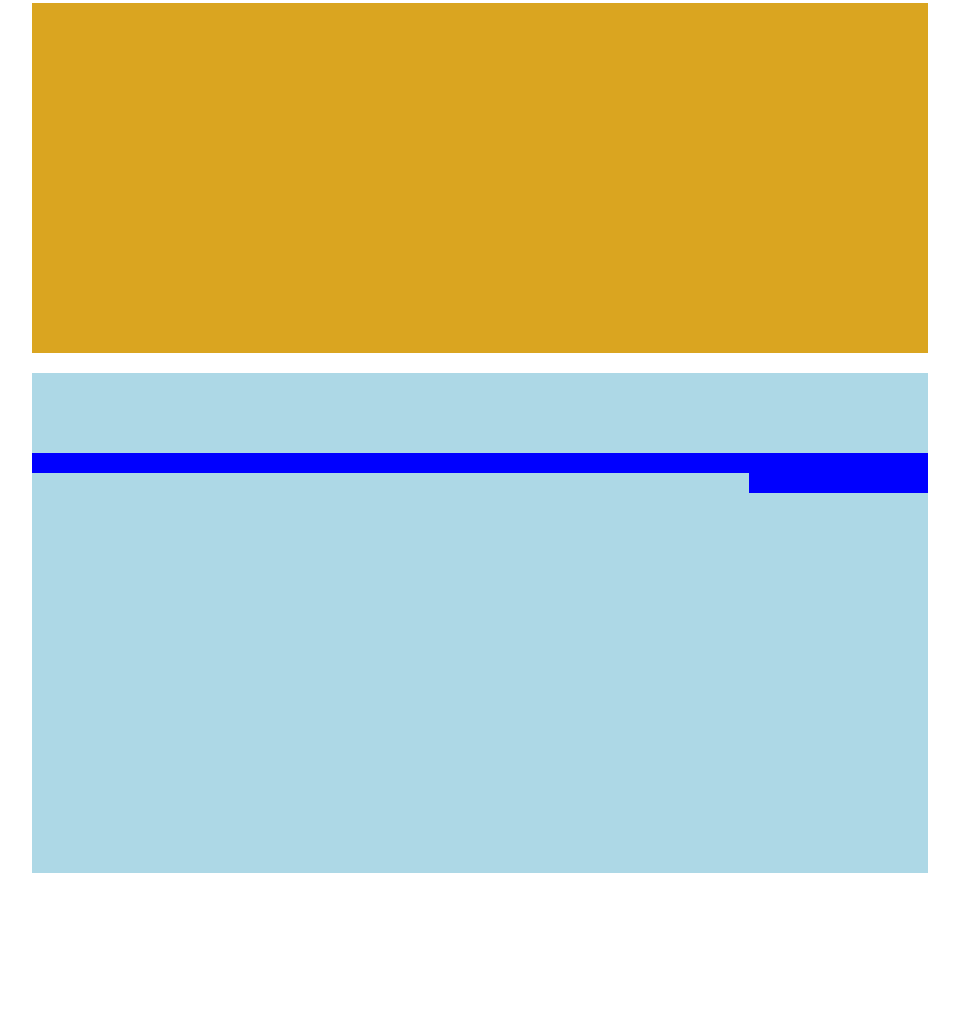
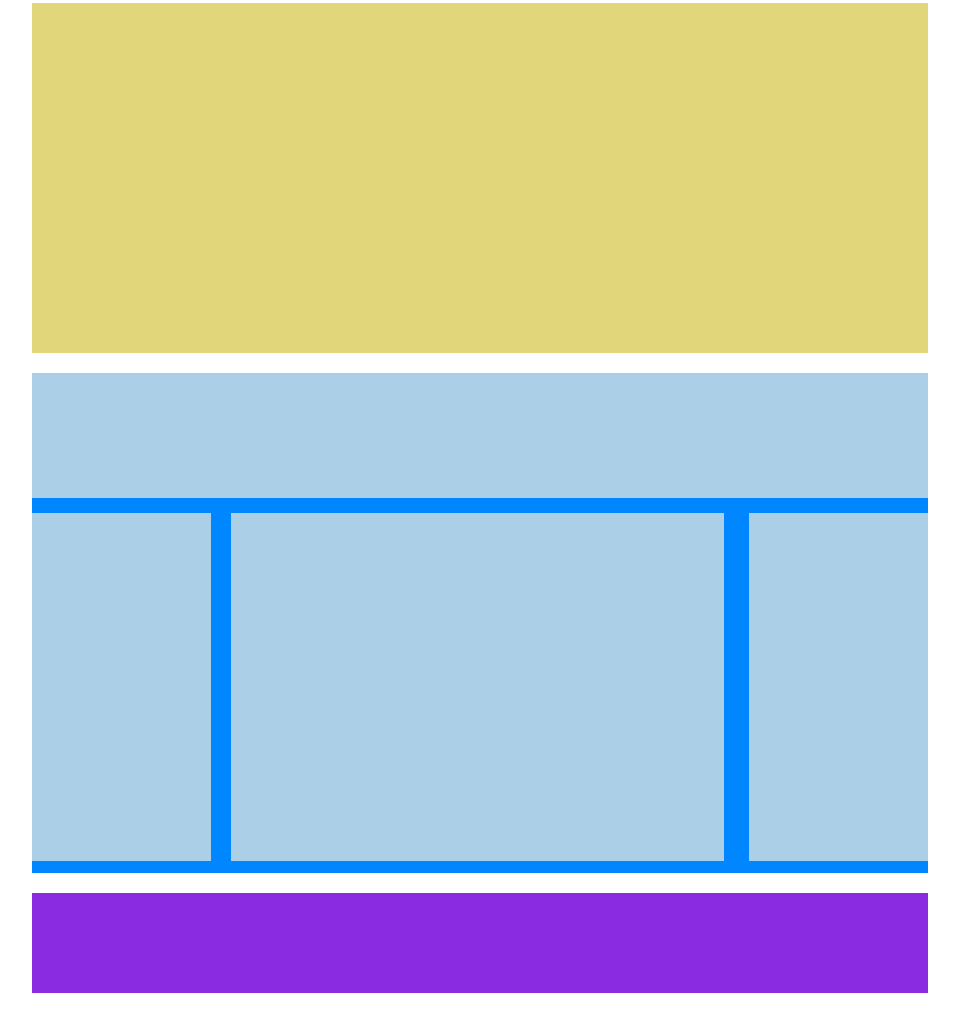
Before and after one commit to SimonePavone97/htmlcss-struttura-wp, a plain HTML site: page index.html in a window 1280 px wide. Shown: the part 137-1150 px from the top of the page, without its empty margins (160-1119 px from the left). Before the commit the page ends 1030 px from the top, so only its background shows below. Drawn offline with Linux system fonts and the light colour scheme.

Commit message:
Fine esercizio strutt. wp.

```diff
--- a/css/style.css
+++ b/css/style.css
@@ -7,7 +7,7 @@
 header{
     width: 100%;
     height: 100px;
-    background-color: blueviolet;
+    background-color: #E586E2;
 }
 
 body{
@@ -28,28 +28,51 @@ main{
 .riquadro-giallo{
     width: 100%;
     height: 350px;
-    background-color: goldenrod;
+    background-color: #E1D679;
 }
 
 .riquadro{
-    background-color: lightblue;
+    background-color: #0086FE;
     width: 100%;
     height: 500px;
     margin-top: 20px;
 }
 
 .prima{
-    background-color: blue;
+    background-color: #ABCFE6;
     width: 100%;
-    height: 20px;
-    margin-top: 80px;
+    height: 125px;
+    margin-bottom: 15px;
     float: left;
 }
 
 .seconda{
-    background-color: blue;
+    background-color: #ABCFE6;
     width: 20%;
-    height: 20px;
-    margin-left: 20px;
+    height: 348px;
+    margin-right: 10px;
+    float: left;
+}
+
+.terzo{
+    background-color: #ABCFE6;
+    width: 55%;
+    height: 348px;
+    margin-left: 10px;
+    margin-right: 10px;
+    float: left;
+}
+
+.quarto{
+    background-color: #ABCFE6;
+    width: 20%;
+    margin-left: 10px;
+    height: 348px;
     float: right;
 }
+
+footer{
+    width: 100%;
+    height: 100px;
+    background-color: blueviolet;
+}
--- a/index.html
+++ b/index.html
@@ -23,7 +23,8 @@
             <section class="riquadro clearfix">
                  <div class="prima"></div>
                  <div class="seconda"></div>
-                 <div class="terza"></div>
+                 <div class="terzo"></div>
+                 <div class="quarto"></div>
             </section>
         </div>
     </main>
```
